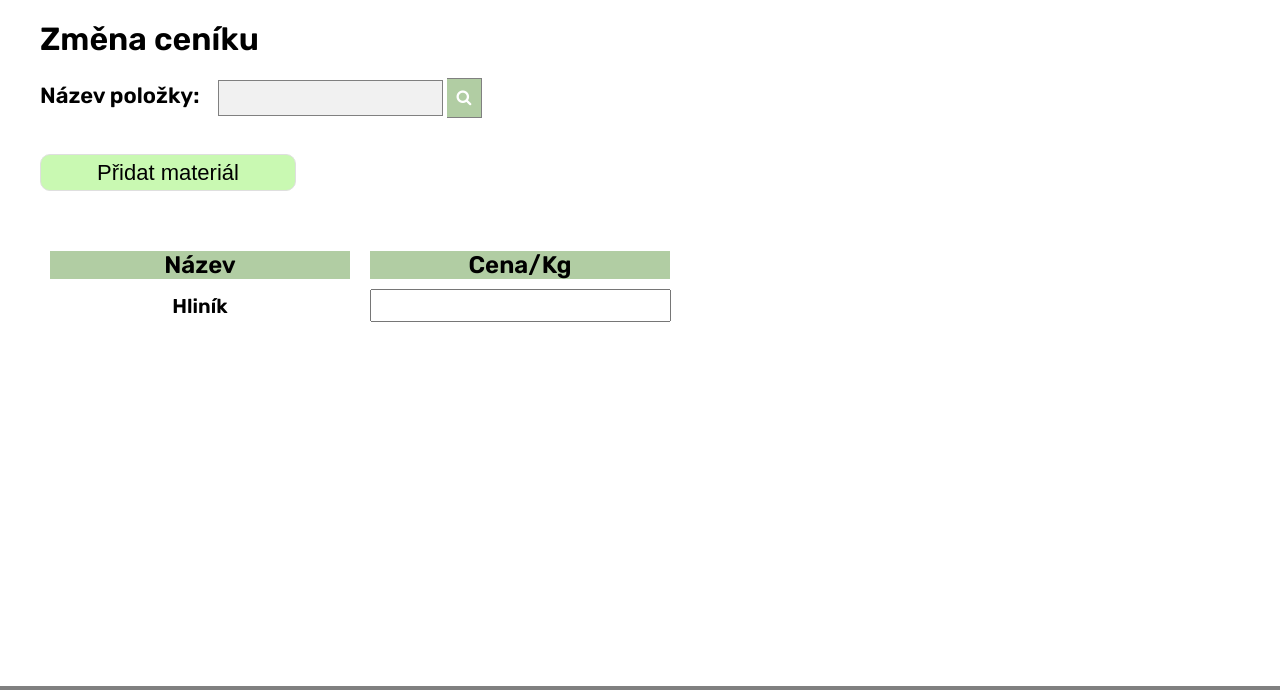
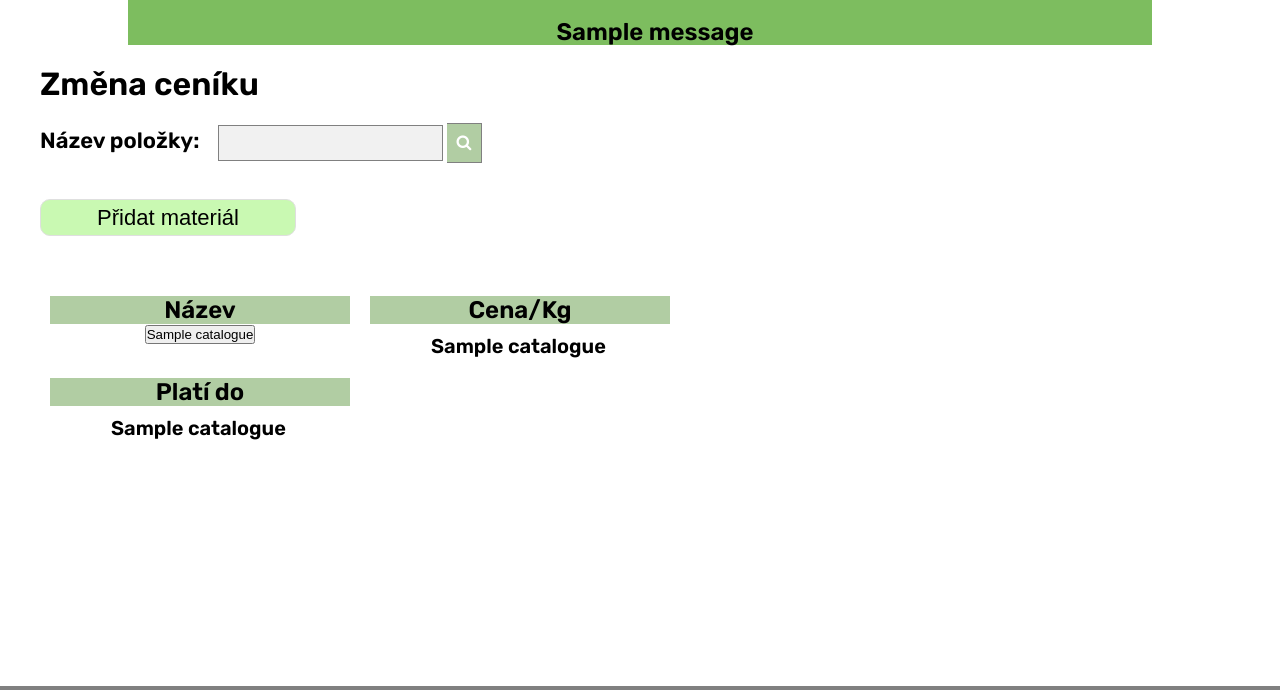
Before and after one commit to v-kollar/junkyard-website, a Flask app: template src/templates/pricelist-change.jinja2 in a window 1280 px wide. Shown: the part 81-771 px from the top of the page. Run offline with Flask 2, Linux system fonts and the light colour scheme; the template is opened without the code that fills it: most values are stand-ins (such as "Sample title", 1, 10 or a date in 2020); one stand-in notice (Sample message) is shown.

Commit message:
Upraveno na dynamický výpis

```diff
--- a/src/templates/pricelist-change.jinja2
+++ b/src/templates/pricelist-change.jinja2
@@ -1,7 +1,13 @@
 {% extends 'main.jinja2' %}
 {% block title %}<title>Změna ceníku</title>{% endblock %}
 {% block content %}
-
+{% with messages = get_flashed_messages(with_categories=false) %}
+{% if messages %}
+    {% for message in messages %}
+    <section><h2>{{ message }}</h2></section>
+    {% endfor %}
+{% endif %}
+{% endwith %}
 <link rel="stylesheet" href="https://cdnjs.cloudflare.com/ajax/libs/font-awesome/4.7.0/css/font-awesome.min.css">
 
 <h1 style="margin-left:40px;margin-top: 20px;margin-bottom: 20px;">
@@ -22,12 +28,24 @@ Název položky:
 
 <div class="col name">
   <h2>Název</h2>
-	<p>Hliník</p>
+    {% for i in catalogue %}
+	 <form method="POST">
+     <button name="button" value="{{i[0]}}">{{i[1]}}</button>
+     </form>
+	{%endfor%}
 	</div>
 
 <div class="col price">
   <h2>Cena/Kg</h2>
-	<p><input type="text"></input></p>
+    {% for i in catalogue %}
+	<p>{{i[3]}}</p>
+	{%endfor%}
+</div>
+<div class="col price">
+  <h2>Platí do</h2>
+    {% for i in catalogue %}
+	<p>{{i[2]}}</p>
+	{%endfor%}
 </div>
 
 </div>
```
